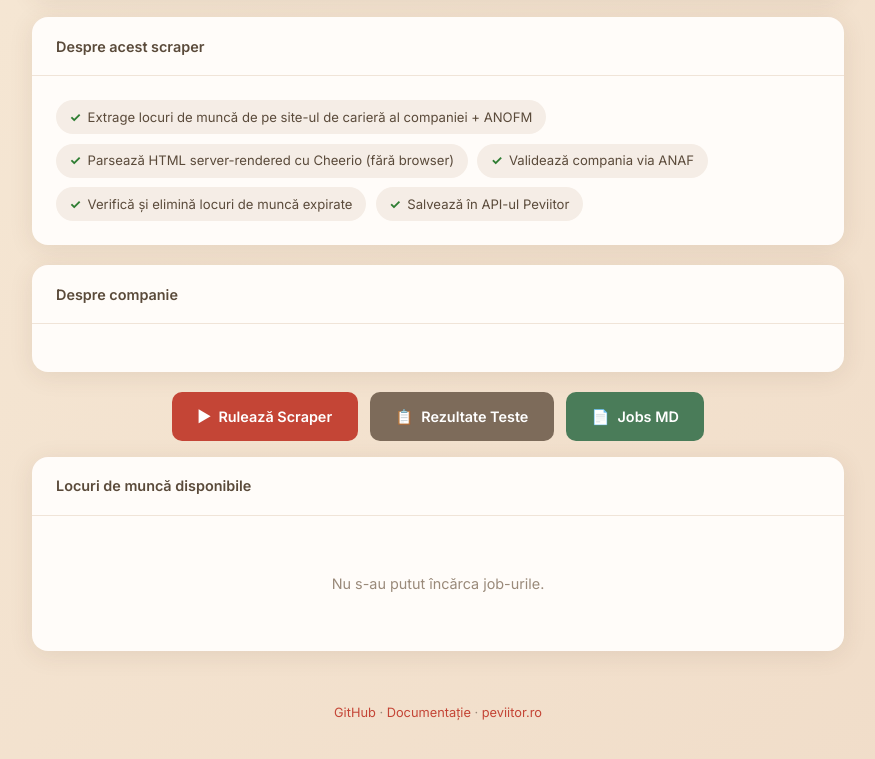
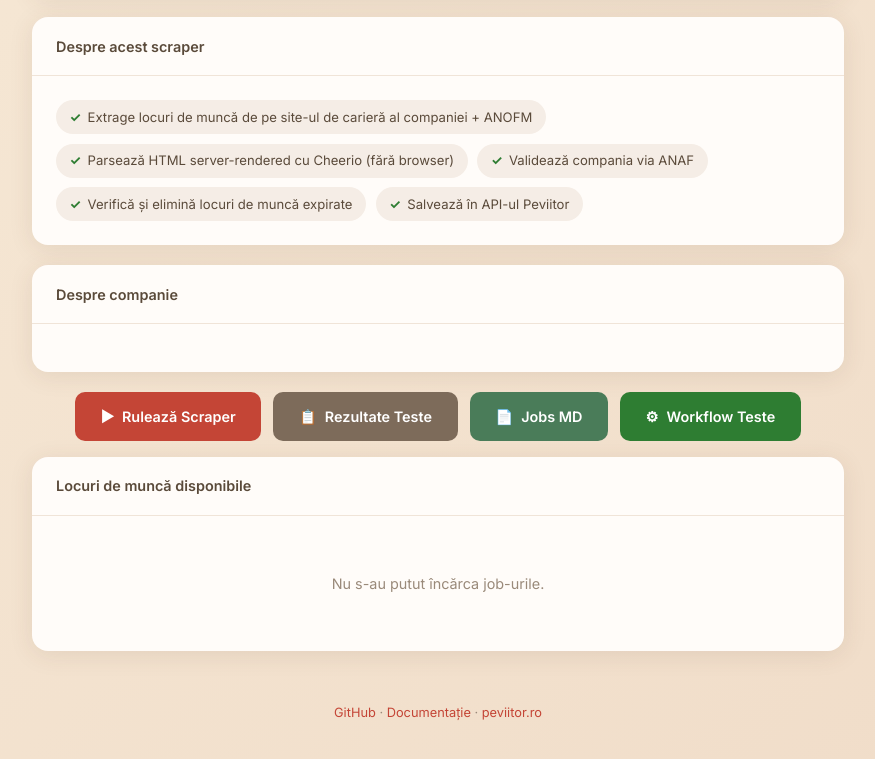
Before and after one commit to TheTatu13/cemacon-sa-nodejs-scraper, a website: page docs/index.html in a window 1280 px wide. Shown: the part 1671-2430 px from the top of the page, without its empty margins (202-1077 px from the left). Drawn offline with Linux system fonts and the light colour scheme; no server answers.

Commit message:
feat: add Workflow Teste button linking to tests.yml Actions page

```diff
--- a/docs/index.html
+++ b/docs/index.html
@@ -326,6 +326,9 @@
     <a class="btn" href="jobs.md" target="_blank" style="background:#4a7c59;">
       <span>&#128196;</span> <span data-i18n="jobsMd">Jobs MD</span>
     </a>
+    <a class="btn" href="https://github.com/TheTatu13/cemacon-sa-nodejs-scraper/actions/workflows/tests.yml" target="_blank" style="background:#2e7d32;">
+      <span>&#9881;</span> <span data-i18n="testsWorkflow">Workflow Teste</span>
+    </a>
   </div>
 
   <div class="card">
```
